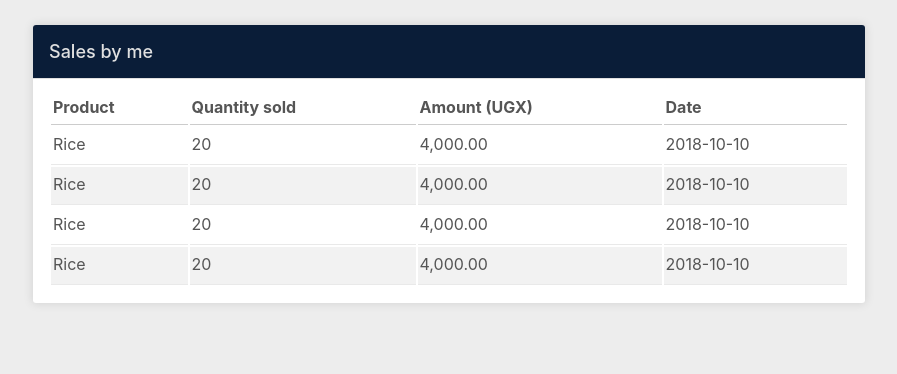
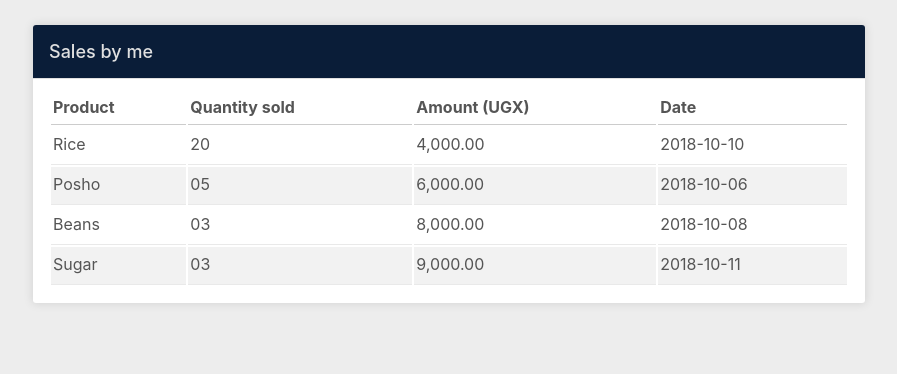
Before and after one commit to Dianawats/store-manager, a Python web app: template UI/templates/attendant/sales.html in a window 1280 px wide. Shown: the part 125-499 px from the top of the page, without its empty margins (196-1093 px from the left). Run offline with Jinja, Linux system fonts and the light colour scheme; the template is opened without the code that fills it, so the values that code supplies are empty.

Commit message:
update some  file in attendant folder[Finishes #161111667]

```diff
--- a/UI/templates/attendant/sales.html
+++ b/UI/templates/attendant/sales.html
@@ -66,24 +66,24 @@
 		    				</tr>
 
 		    				<tr>
-		    					<td>Rice</td>
-		    					<td>20</td>
-		    					<td>4,000.00</td>
-		    					<td>2018-10-10</td>
+		    					<td>Posho</td>
+		    					<td>05</td>
+		    					<td>6,000.00</td>
+		    					<td>2018-10-06</td>
 		    				</tr>
 
 		    				<tr>
-		    					<td>Rice</td>
-		    					<td>20</td>
-		    					<td>4,000.00</td>
-		    					<td>2018-10-10</td>
+		    					<td>Beans</td>
+		    					<td>03</td>
+		    					<td>8,000.00</td>
+		    					<td>2018-10-08</td>
 		    				</tr>
 
 		    				<tr>
-		    					<td>Rice</td>
-		    					<td>20</td>
-		    					<td>4,000.00</td>
-		    					<td>2018-10-10</td>
+		    					<td>Sugar</td>
+		    					<td>03</td>
+		    					<td>9,000.00</td>
+		    					<td>2018-10-11</td>
 		    				</tr>
 		    			</tbody>
 		    		</table>
```
